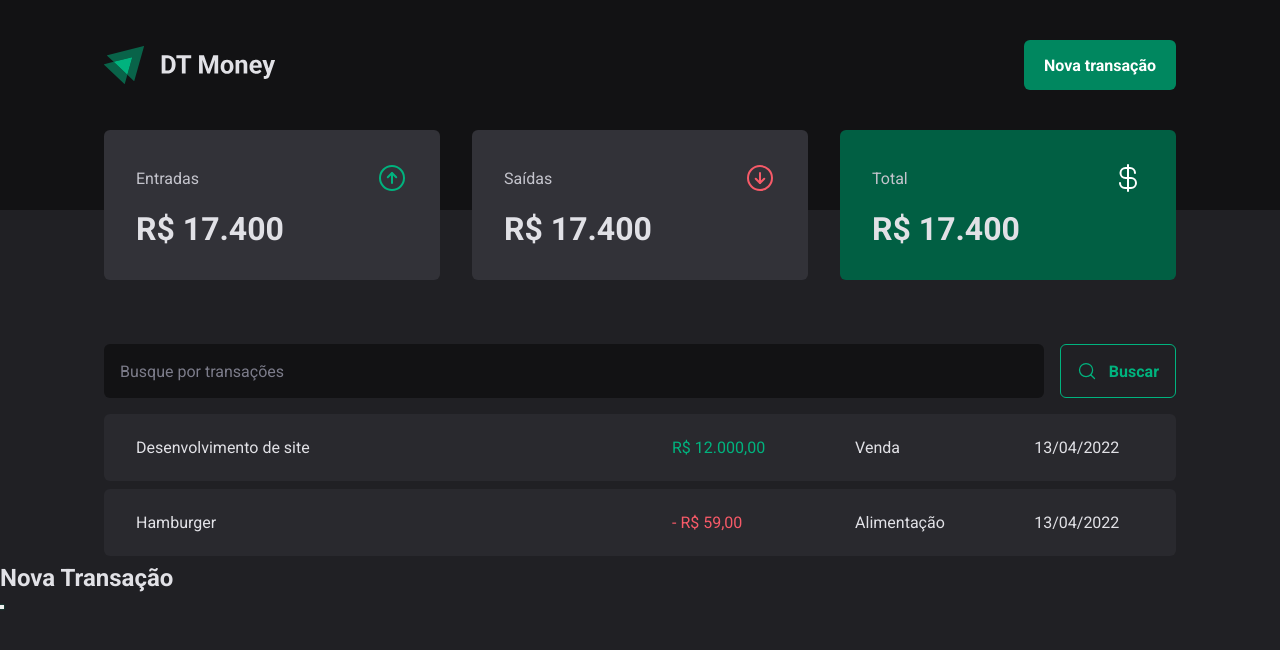
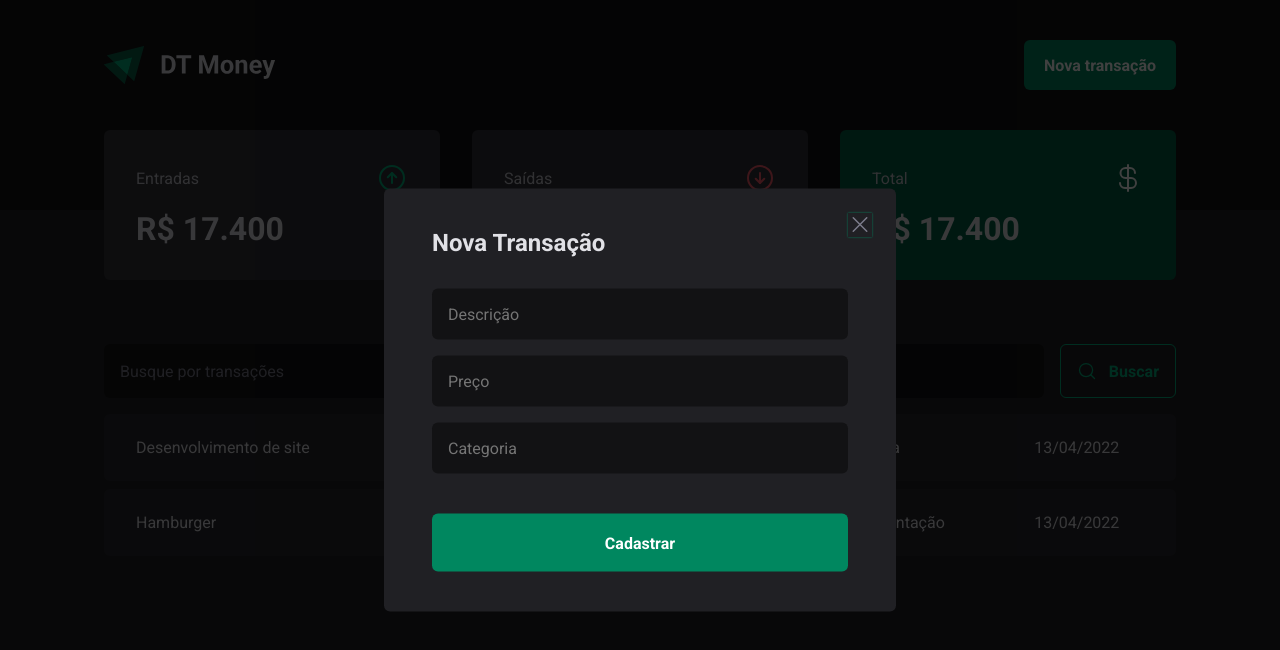
Before and after one commit to ageumenezesDev19/03-dt-money, a React (Vite) app: page / in a window 1280 px wide. Both pictures are taken after a click on the button "Nova transação". Shown: the top 650 px of the page. Built offline with nearby package versions, Linux system fonts and the light colour scheme.

Commit message:
Add more style to the NewTransactionModal

```diff
--- a/src/components/Header/index.tsx
+++ b/src/components/Header/index.tsx
@@ -1,6 +1,7 @@
 import { HeaderContainer, HeaderContent, NewTransactionButton } from "./styles";
-import * as Dialog from '@radix-ui/react-dialog'
+import * as Dialog from '@radix-ui/react-dialog';
 import LogoImg from '../../assets/logo.svg';
+import { NewTransactionModal } from "../NewTransactionModal";
 
 export function Header() {
   return (
@@ -13,15 +14,7 @@
             <NewTransactionButton>Nova transação</NewTransactionButton>
           </Dialog.Trigger>
 
-          <Dialog.Portal>
-            <Dialog.Overlay />
-
-            <Dialog.Content>
-              <Dialog.Title>Nova Transação</Dialog.Title>
-
-              <Dialog.Close />
-            </Dialog.Content>
-          </Dialog.Portal>
+          <NewTransactionModal />
         </Dialog.Root>
       </HeaderContent>
     </HeaderContainer>
--- /dev/null
+++ b/src/components/NewTransactionModal/index.tsx
@@ -0,0 +1,29 @@
+import * as Dialog from '@radix-ui/react-dialog'
+import { CloseButton, Content, Overlay } from './styles'
+import { X } from 'phosphor-react'
+
+export function NewTransactionModal() {
+  return (
+    <Dialog.Portal>
+      <Overlay />
+
+        <Content>
+          <Dialog.Title>Nova Transação</Dialog.Title>
+
+          <CloseButton>
+            <X size={24} />
+          </CloseButton>
+
+            <form action="">
+              <input type="text" placeholder='Descrição' required/>
+              <input type="number" placeholder='Preço' required/>
+              <input type="text" placeholder='Categoria' required/>
+
+              <button type="submit">
+                Cadastrar
+              </button>
+            </form>
+        </Content>
+    </Dialog.Portal>
+  )
+}
--- /dev/null
+++ b/src/components/NewTransactionModal/styles.ts
@@ -0,0 +1,70 @@
+import * as Dialog from '@radix-ui/react-dialog'
+import styled from "styled-components";
+
+export const Overlay = styled(Dialog.Overlay)`
+  position: fixed;
+  width: 100vw;
+  height: 100vh;
+  inset: 0;
+  background: rgba(0, 0, 0, 0.75);
+`
+
+export const Content = styled(Dialog.Content)`
+  min-width: 32rem;
+  border-radius: 6px;
+  padding: 2.5rem 3rem;
+  background: ${props => props.theme['gray-800']};
+
+  position: fixed;
+  top: 50%;
+  left: 50%;
+  transform: translate(-50%, -50%);
+
+  form {
+    margin-top: 2rem;
+
+    display: flex;
+    flex-direction: column;
+    gap: 1rem;
+
+    input {
+      border-radius: 6px;
+      border: 0;
+      background: ${props => props.theme['gray-900']};
+      color: ${props => props.theme['gray-300']};
+      padding: 1rem;
+
+      &::placeholder {
+        color: ${props => props.theme['gray-500']}a
+      }
+    }
+
+    button[type="submit"] {
+      height: 58px;
+      border: 0;
+      background: ${props => props.theme['green-500']};
+      color: ${props => props.theme.white};
+      font-weight: bold;
+      padding: 0 1.25rem;
+      border-radius: 6px;
+      margin-top: 1.5rem;
+      cursor: pointer;
+
+      &:hover {
+        background: ${props => props.theme['green-700']};
+        transition: background-color 0.2s;
+      }
+    }
+  }
+`
+
+export const CloseButton = styled(Dialog.Close)`
+  position: absolute;
+  background: transparent;
+  border: 0;
+  top: 1.5rem;
+  right: 1.5rem;
+  line-height: 0;
+  cursor: pointer;
+  color: ${props => props.theme['gray-500']};
+`
```
